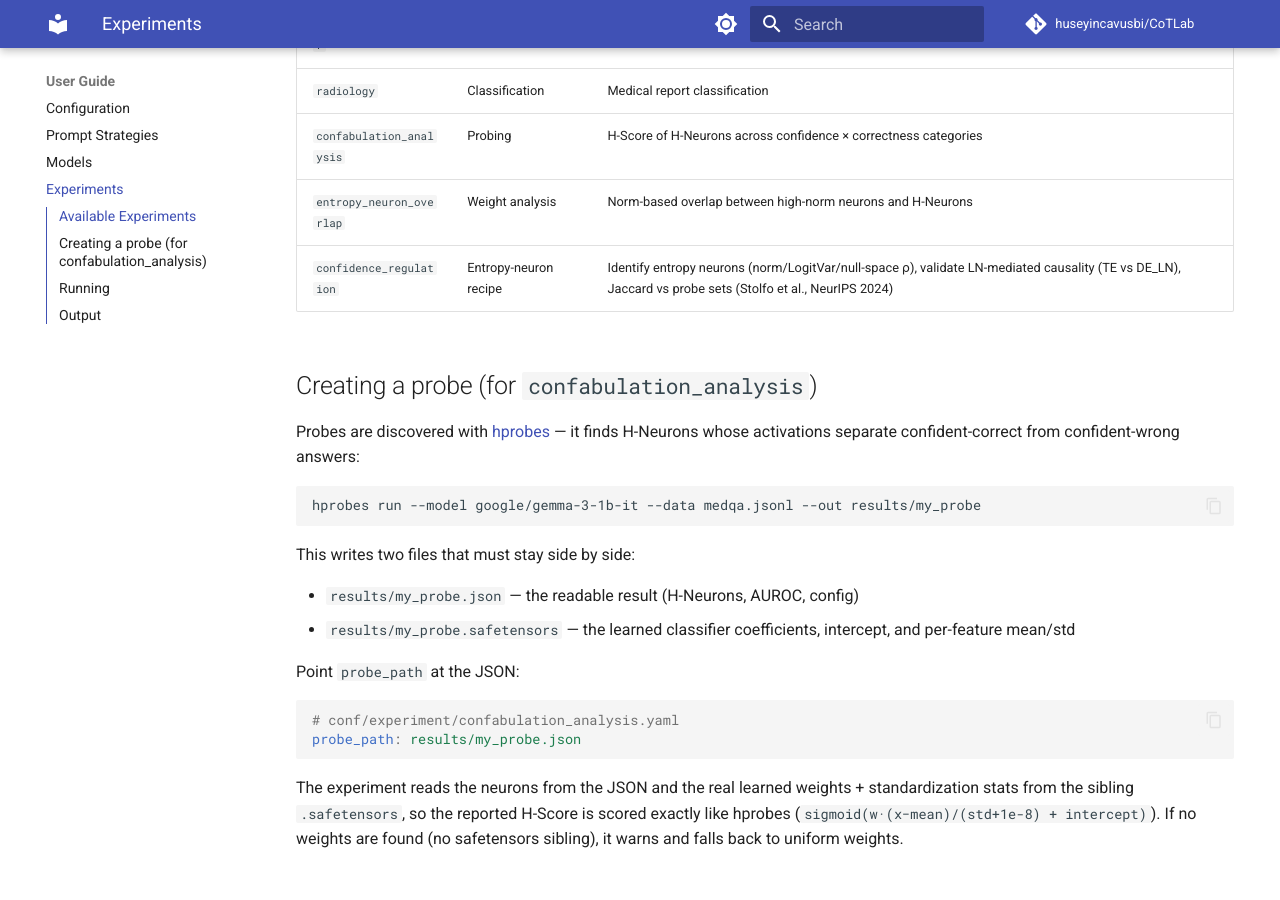
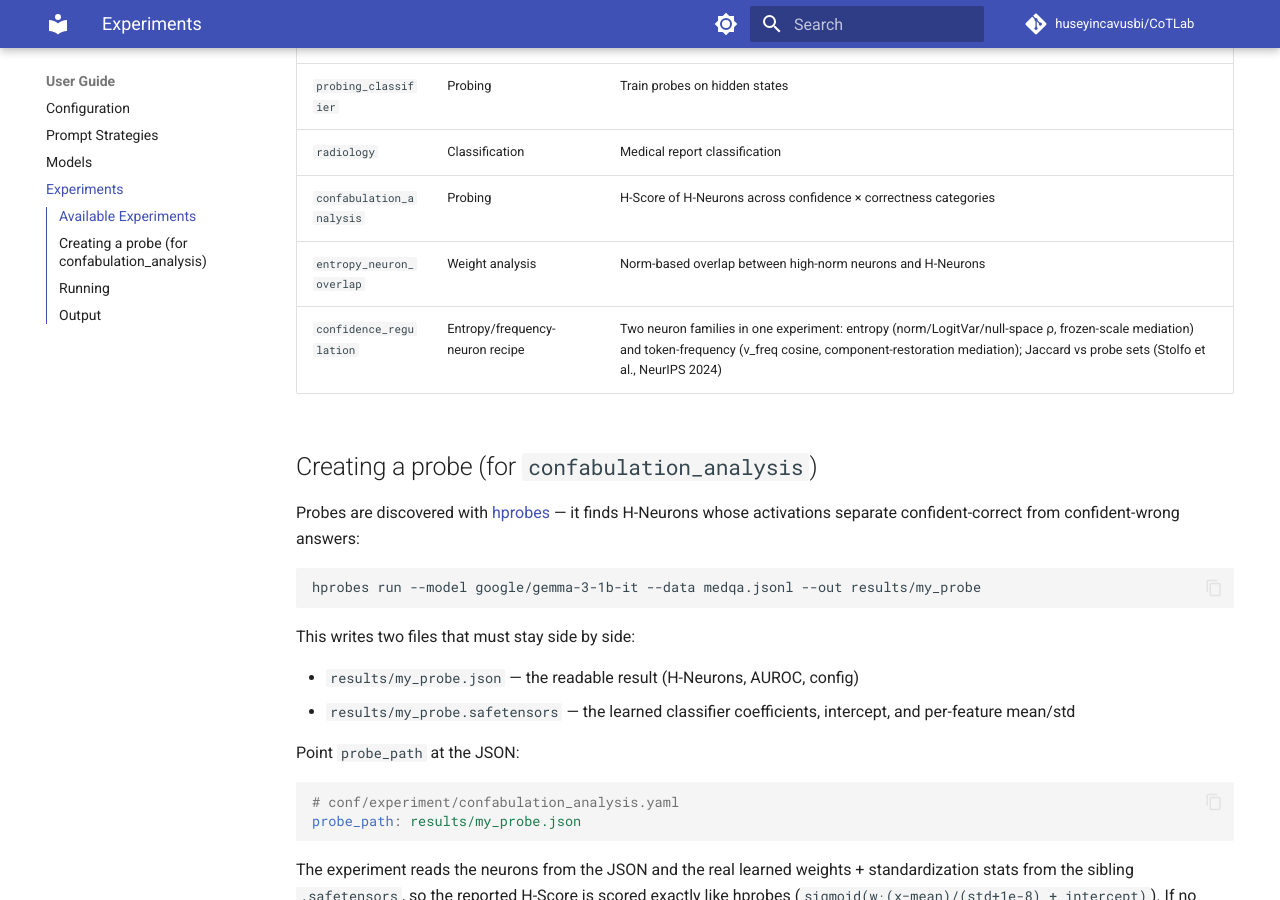
Before and after one commit to huseyincavusbi/CoTLab, an MkDocs documentation site: the page built from docs/guide/experiments.md, in a window 1280 px wide and 900 px high, scrolled down 752 px. Built offline with MkDocs 1.6.1 and Material for MkDocs 9.7.7, drawn with Linux system fonts in a browser that asks for light colours; comment, search, counter and statistics services are not loaded.

Commit message:
docs: document frequency family in experiments guide

```diff
--- a/docs/guide/experiments.md
+++ b/docs/guide/experiments.md
@@ -17,7 +17,7 @@
 | `radiology` | Classification | Medical report classification |
 | `confabulation_analysis` | Probing | H-Score of H-Neurons across confidence × correctness categories |
 | `entropy_neuron_overlap` | Weight analysis | Norm-based overlap between high-norm neurons and H-Neurons |
-| `confidence_regulation` | Entropy-neuron recipe | Identify entropy neurons (norm/LogitVar/null-space ρ), validate LN-mediated causality (TE vs DE_LN), Jaccard vs probe sets (Stolfo et al., NeurIPS 2024) |
+| `confidence_regulation` | Entropy/frequency-neuron recipe | Two neuron families in one experiment: entropy (norm/LogitVar/null-space ρ, frozen-scale mediation) and token-frequency (v_freq cosine, component-restoration mediation); Jaccard vs probe sets (Stolfo et al., NeurIPS 2024) |
 
 ## Creating a probe (for `confabulation_analysis`)
 
```
